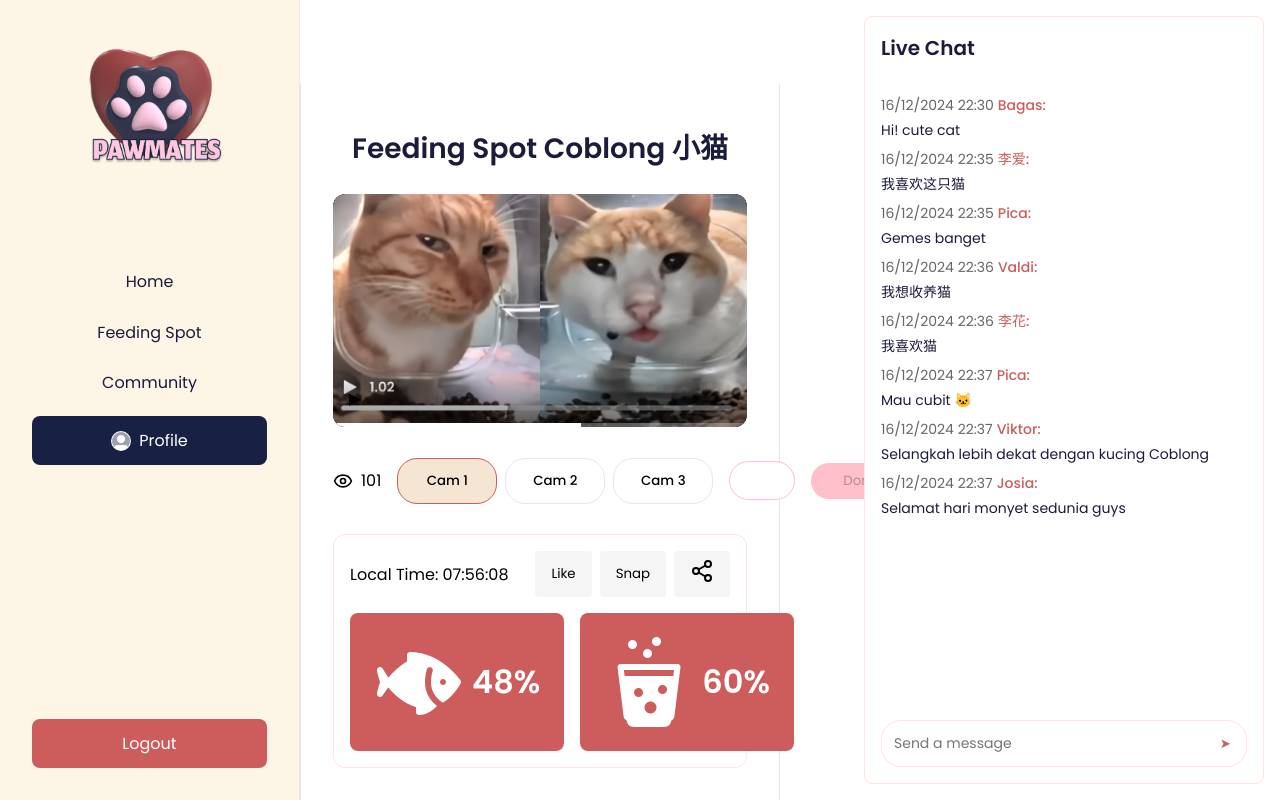
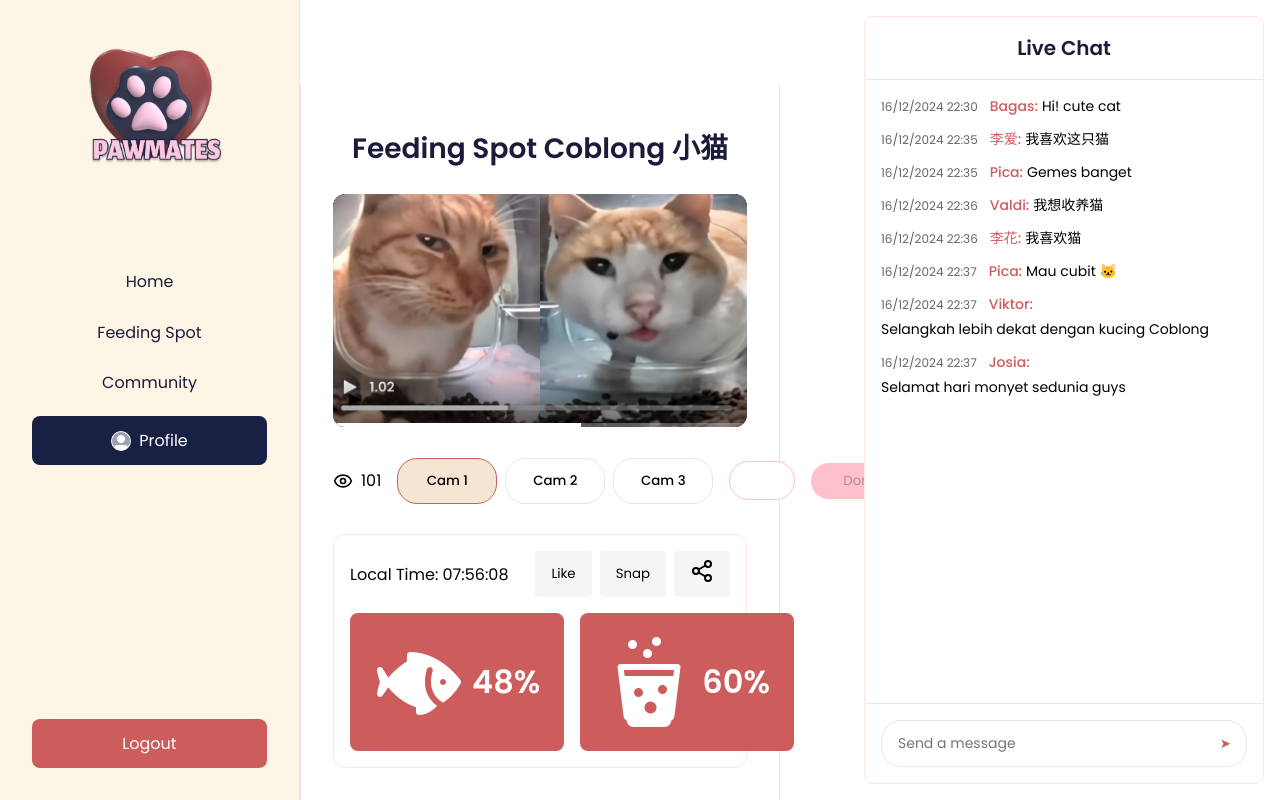
Before and after one commit to tvaldig/pawmates-lasti, a React (Create React App) app in the folder client/: page /home in a window 1280 px wide. Built offline with nearby package versions, Linux system fonts and the light colour scheme; sample sign-in values are in the browser's storage.

Commit message:
feat : update chat section

```diff
--- a/client/src/home.css
+++ b/client/src/home.css
@@ -296,10 +296,13 @@ nav-link {
 }
 
 .chat-title {
+  text-align: center;
+  padding: 1rem;
   font-size: 1.25rem;
   font-weight: 600;
-  padding: 1rem;
   color: #1B1B3A;
+  border-bottom: 1px solid #E5E7EB;
+  margin: 0;
 }
 
 .chat-messages {
@@ -308,7 +311,7 @@ nav-link {
   padding: 1rem;
   display: flex;
   flex-direction: column;
-  gap: 0.5rem;
+  gap: 0.75rem;
 }
 
 .chat-message {
@@ -316,12 +319,14 @@ nav-link {
   line-height: 1.5;
   display: flex;
   flex-wrap: wrap;
+  align-items: baseline;
   gap: 0.25rem;
 }
 
 .message-time {
   color: #666;
-  font-size: 0.875rem;
+  font-size: 0.75rem;
+  margin-right: 0.5rem;
 }
 
 .message-author {
@@ -336,15 +341,15 @@ nav-link {
 }
 
 .chat-input {
-  margin: 1rem;
+  padding: 1rem;
+  border-top: 1px solid #E5E7EB;
   position: relative;
 }
 
 .chat-input input {
   width: 100%;
-  padding: 0.75rem;
-  padding-right: 3rem;
-  border: 1px solid #FFE4E1;
+  padding: 0.75rem 2.5rem 0.75rem 1rem;
+  border: 1px solid #E5E7EB;
   border-radius: 20px;
   outline: none;
   font-size: 0.875rem;
@@ -352,7 +357,7 @@ nav-link {
 
 .send-button {
   position: absolute;
-  right: 0.5rem;
+  right: 1.5rem;
   top: 50%;
   transform: translateY(-50%);
   border: none;
--- a/client/src/home.js
+++ b/client/src/home.js
@@ -474,43 +474,35 @@ const PawMatesHome = () => {
   <div className="chat-messages">
     <div className="chat-message">
       <span className="message-time">16/12/2024 22:30</span>
-            <span className="message-author">Bagas:</span>
-            <span className="message-text">Hi! cute cat</span>
+      <span className="message-author">Bagas:</span> Hi! cute cat
     </div>
     <div className="chat-message">
       <span className="message-time">16/12/2024 22:35</span>
-            <span className="message-author">李爱:</span>
-            <span className="message-text">我喜欢这只猫</span>
+      <span className="message-author">李爱:</span> 我喜欢这只猫
     </div>
     <div className="chat-message">
       <span className="message-time">16/12/2024 22:35</span>
-            <span className="message-author">Pica:</span>
-            <span className="message-text">Gemes banget</span>
+      <span className="message-author">Pica:</span> Gemes banget
     </div>
     <div className="chat-message">
       <span className="message-time">16/12/2024 22:36</span>
-            <span className="message-author">Valdi:</span>
-            <span className="message-text">我想收养猫</span>
+      <span className="message-author">Valdi:</span> 我想收养猫
     </div>
     <div className="chat-message">
       <span className="message-time">16/12/2024 22:36</span>
-            <span className="message-author">李花:</span>
-            <span className="message-text">我喜欢猫</span>
+      <span className="message-author">李花:</span> 我喜欢猫
     </div>
     <div className="chat-message">
       <span className="message-time">16/12/2024 22:37</span>
-            <span className="message-author">Pica:</span>
-            <span className="message-text">Mau cubit 🐱</span>
+      <span className="message-author">Pica:</span> Mau cubit 🐱
     </div>
     <div className="chat-message">
       <span className="message-time">16/12/2024 22:37</span>
-            <span className="message-author">Viktor:</span>
-            <span className="message-text">Selangkah lebih dekat dengan kucing Coblong</span>
+      <span className="message-author">Viktor:</span> Selangkah lebih dekat dengan kucing Coblong
     </div>
     <div className="chat-message">
       <span className="message-time">16/12/2024 22:37</span>
-            <span className="message-author">Josia:</span>
-            <span className="message-text">Selamat hari monyet sedunia guys</span>
+      <span className="message-author">Josia:</span> Selamat hari monyet sedunia guys
     </div>
   </div>
   <div className="chat-input">
```
Lines whose indentation alone changed are shown as unchanged.
